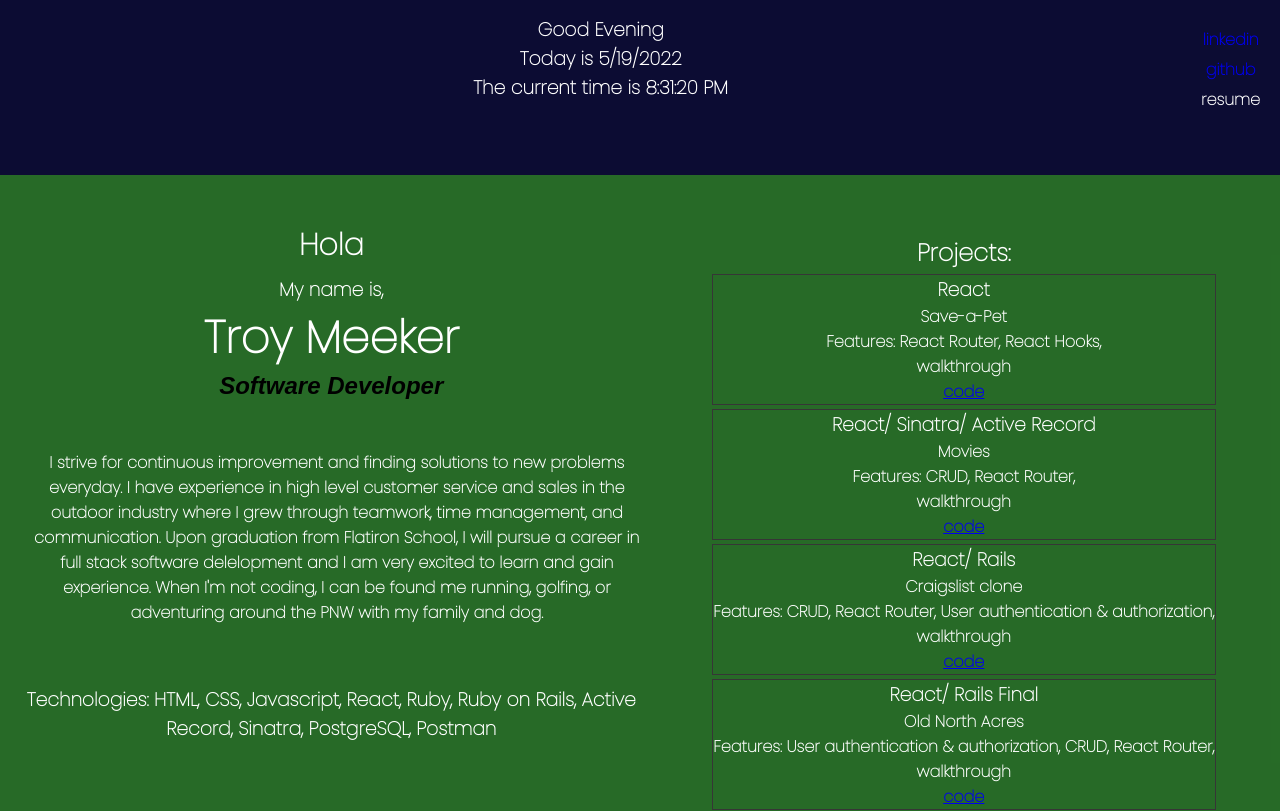
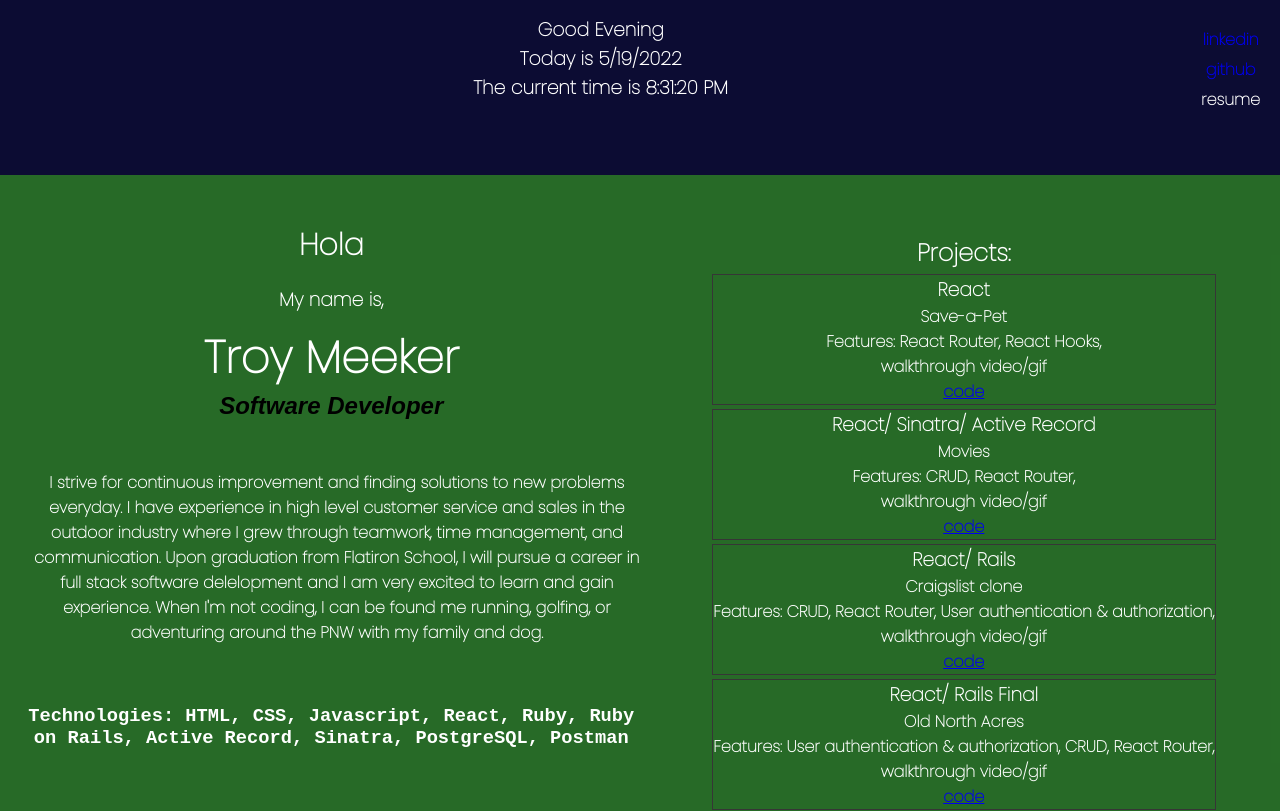
Before and after one commit to troymeeker/react-portfolio, a React (Create React App) app: page / in a window 1280 px wide. Shown: the top 811 px of the page. Built offline with nearby package versions, Linux system fonts and the light colour scheme.

Commit message:
fonts and project box design

```diff
--- a/src/components/Main.js
+++ b/src/components/Main.js
@@ -5,15 +5,15 @@ function Main(){
                 <div className="main-left-wrapper">
                     <div className="main-title">
                         <div className="main-title-wrapper">
-                        <div className="main-title-item">Hello,  </div>
-                        <div className="main-title-item"> Hola </div>
-                        <div className="main-title-item">Bonjour</div>
-                        <div className="main-title-item">Guten Tag </div>
-                        <div className="main-title-item">「こんにちは」 </div>
+                          <div className="main-title-item">Hello,  </div>
+                          <div className="main-title-item"> Hola </div>
+                          <div className="main-title-item">Bonjour</div>
+                          <div className="main-title-item">Guten Tag </div>
+                          <div className="main-title-item">「こんにちは」 </div>
                     </div>
                 </div>
 
-                    <h3>My name is,</h3>
+                    <h3 className="myname">My name is,</h3>
                     <h1 className="main-name">Troy Meeker</h1>
                     <h3 className="main-job">Software Developer</h3>
                 </div>
@@ -49,7 +49,7 @@ function Main(){
                         <h3>React</h3>
                         <h4>Save-a-Pet</h4>
                         <p>Features: React Router, React Hooks,  </p>
-                        <p>walkthrough</p>
+                        <p>walkthrough video/gif</p>
                         <a href="https://github.com/troymeeker/phase-2-project" target='_blank' rel="noreferrer">code</a>
                     </div>
                     <div className="project-div">
@@ -57,7 +57,7 @@ function Main(){
                         <h3>React/ Sinatra/ Active Record</h3>
                         <h4>Movies</h4>
                         <p>Features:  CRUD, React Router,  </p>
-                        <p>walkthrough</p>
+                        <p>walkthrough video/gif</p>
                         <a href="https://github.com/troymeeker/phase-3-sinatra-react-project" target='_blank' rel="noreferrer">code</a>
                     </div>
                     <div className="project-div">
@@ -65,7 +65,7 @@ function Main(){
                         <h3>React/ Rails</h3>
                         <h4>Craigslist clone</h4>
                         <p>Features:  CRUD, React Router, User authentication & authorization, </p>
-                        <p>walkthrough</p>
+                        <p>walkthrough video/gif</p>
                         <a href="https://github.com/troymeeker/phase-4-rails-project" target='_blank' rel="noreferrer">code</a>
                     </div>
                     <div className="project-div">
@@ -73,7 +73,7 @@ function Main(){
                         <h3> React/ Rails Final </h3>
                         <h4>Old North Acres</h4>
                         <p>Features: User authentication & authorization, CRUD, React Router,</p>
-                        <p>walkthrough</p>
+                        <p>walkthrough video/gif</p>
                         <a href="https://github.com/troymeeker/old-north-acres" target='_blank' rel="noreferrer" >code</a>
                     </div>
                  </div>
--- a/src/css/index.css
+++ b/src/css/index.css
@@ -28,6 +28,7 @@ body {
   display: flex;
 
 }
+
 .main-left-wrapper, .main-right-wrapper{
   padding: 50px;
 }
@@ -36,6 +37,9 @@ body {
   animation: move 20s ease-in-out infinite alternate;
 
 
+}
+.myname{
+  padding: 10px;
 }
 @keyframes move{
   25% {
@@ -150,6 +154,8 @@ margin-top:25px ;
 .tech-stack{
   /* padding: 10px; */
   margin-top:60px;
+  font-family: monospace;
+  font-size: large;
 }
 .project-div{
   border: 1px solid rgb(54, 54, 54);
```
